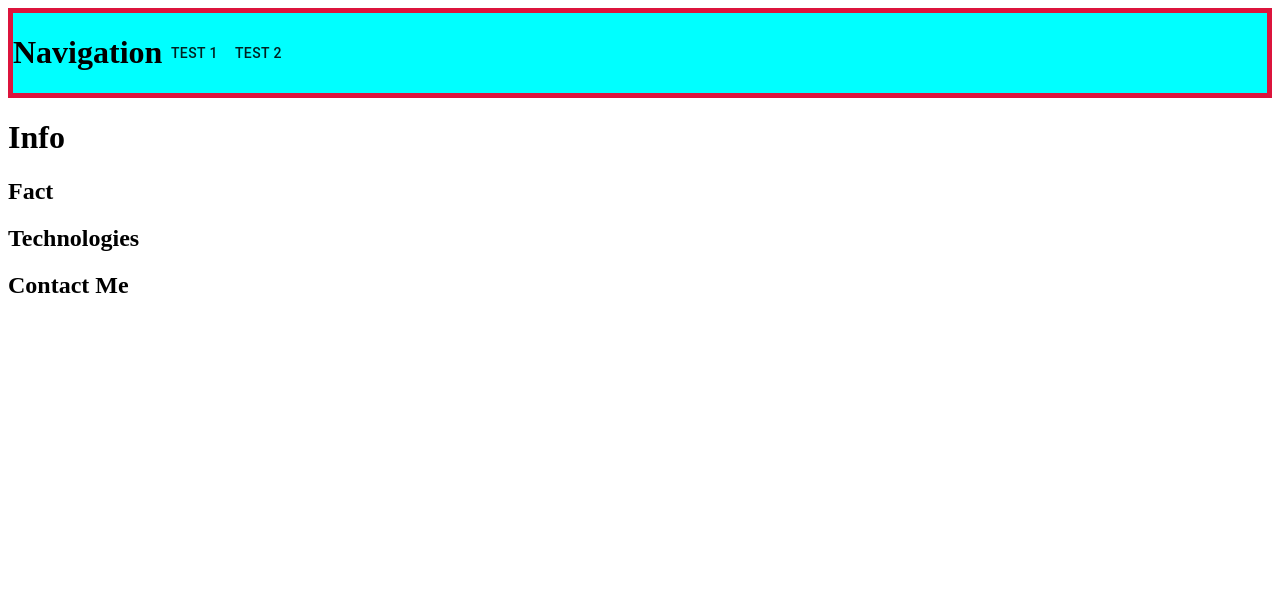
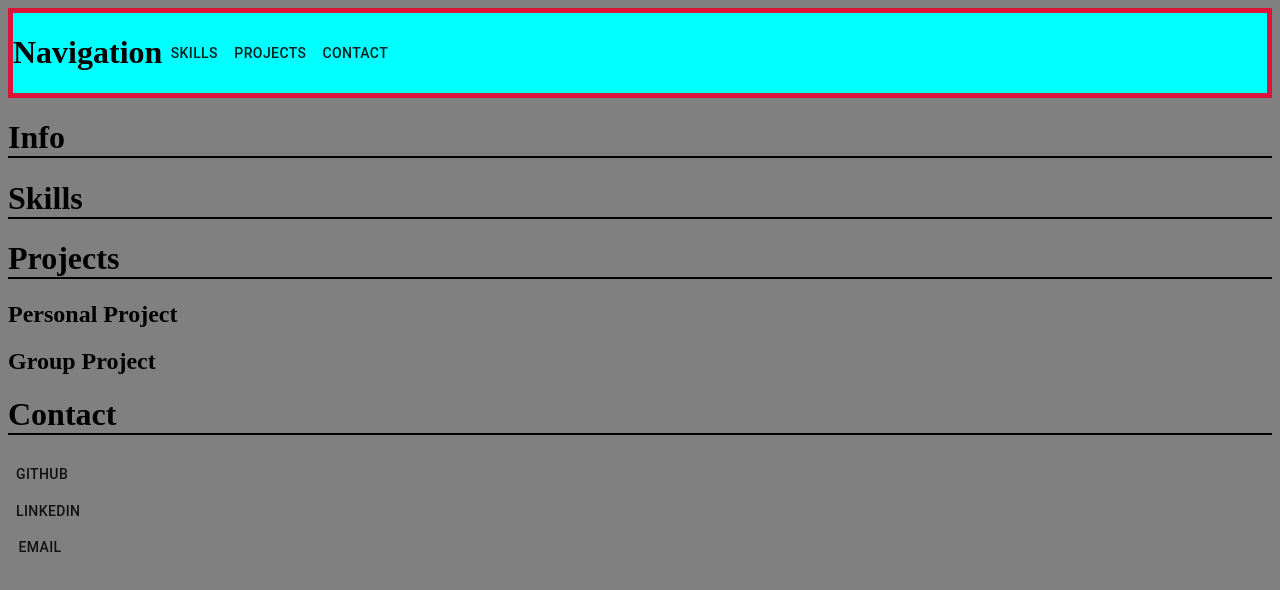
Before and after one commit to DogSniffers/Portfolio, a React (Create React App) app: page / in a window 1280 px wide. Shown: the top 590 px of the page. Built offline with nearby package versions, Linux system fonts and the light colour scheme.

Commit message:
more basic stuff done

```diff
--- /dev/null
+++ b/src/App.css
@@ -0,0 +1,4 @@
+body {
+  background-color: grey;
+}
+/*# sourceMappingURL=App.css.map */
--- /dev/null
+++ b/src/App.js
@@ -0,0 +1,14 @@
+import React from 'react'
+import Info from './Components/Info/Info'
+import Nav from './Components/Nav/Nav'
+import './App.css'
+
+function App(){
+    return(
+        <div>
+            <Nav/>
+            <Info/>
+        </div>
+    )
+}
+export default App
--- /dev/null
+++ b/src/App.scss
@@ -0,0 +1,3 @@
+body{
+    background-color: grey;
+}
--- a/src/Components/Info/Info.css
+++ b/src/Components/Info/Info.css
@@ -3,4 +3,8 @@
   width: 100vh;
   height: 100vh;
 }
+
+.subtitle {
+  border-bottom: black 2px solid;
+}
 /*# sourceMappingURL=Info.css.map */
--- a/src/Components/Info/Info.js
+++ b/src/Components/Info/Info.js
@@ -1,13 +1,37 @@
 import React from 'react'
+import Button from '@material-ui/core/Button'
 import './Info.css'
 
 function Info(){
     return(
         <div>
-            <h1>Info</h1>
-            <h2>Fact</h2>
-            <h2>Technologies</h2>
-            <h2>Contact Me</h2>
+            <div>
+                <h1 className='subtitle'>Info</h1>
+            </div>
+            <div>
+                <h1 className='subtitle'>Skills</h1>
+            </div>
+            <div>
+                <h1 className='subtitle'>Projects</h1>
+                <div>
+                    <h2>Personal Project</h2>
+                </div>
+                <div>
+                    <h2>Group Project</h2>
+                </div>
+            </div>
+            <div>
+                <h1 className='subtitle'>Contact</h1>
+                <div>
+                    <Button>GitHub</Button>
+                </div>
+                <div>
+                    <Button>LinkedIn</Button>
+                </div>
+                <div>
+                    <Button>Email</Button>
+                </div>
+            </div>
         </div>
     )
 }
--- a/src/Components/Info/Info.scss
+++ b/src/Components/Info/Info.scss
@@ -2,5 +2,7 @@
     background-color: aqua;
     width: 100vh;
     height: 100vh;
-    // overflow: scroll;
 }
+.subtitle{
+    border-bottom: black 2px solid;
+}
--- a/src/Components/Nav/Nav.js
+++ b/src/Components/Nav/Nav.js
@@ -12,8 +12,9 @@ import './Nav.css'
   return (
     <div className='navbar'>
         <h1>Navigation</h1>
-        <Button>Test 1</Button>
-        <Button>Test 2</Button>
+        <Button>Skills</Button>
+        <Button>Projects</Button>
+        <Button>Contact</Button>
 
 
     </div>
--- a/src/index.css
+++ /dev/null
@@ -1,13 +0,0 @@
-body {
-  margin: 0;
-  font-family: -apple-system, BlinkMacSystemFont, 'Segoe UI', 'Roboto', 'Oxygen',
-    'Ubuntu', 'Cantarell', 'Fira Sans', 'Droid Sans', 'Helvetica Neue',
-    sans-serif;
-  -webkit-font-smoothing: antialiased;
-  -moz-osx-font-smoothing: grayscale;
-}
-
-code {
-  font-family: source-code-pro, Menlo, Monaco, Consolas, 'Courier New',
-    monospace;
-}
--- a/src/index.js
+++ b/src/index.js
@@ -1,14 +1,12 @@
 import React from 'react';
 import ReactDOM from 'react-dom';
-import Nav from './Components/Nav/Nav'
-import Info from './Components/Info/Info'
+import App from './App'
 import * as serviceWorker from './serviceWorker';
 
 
 ReactDOM.render(
   <React.StrictMode>
-    <Nav />
-    <Info />
+    <App/>
   </React.StrictMode>,
   document.getElementById('root')
 );
```
Also changed, not shown: 2 other files (tests, documents, lock files or other folders).
